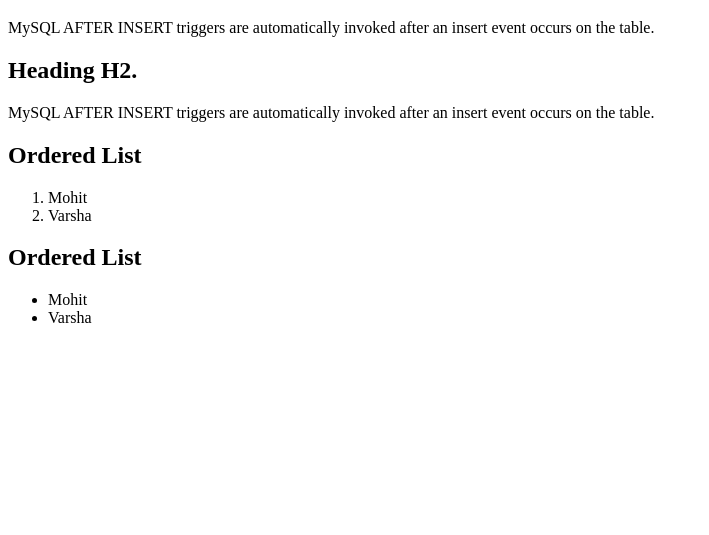
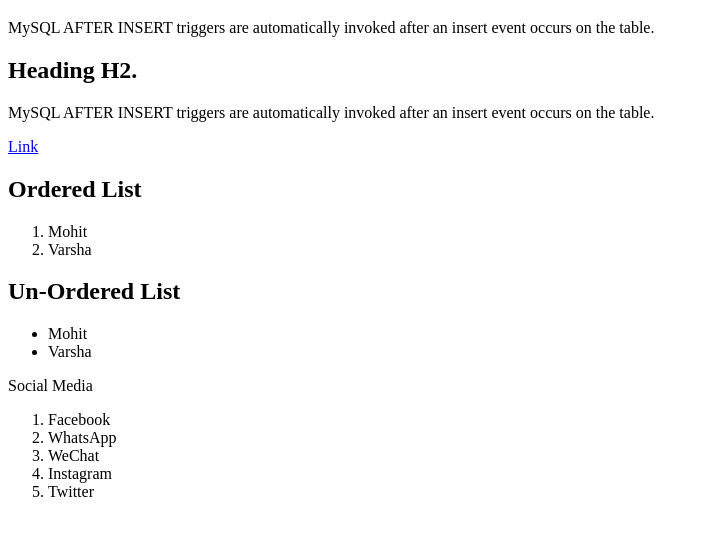
Before and after one commit to 02Ian/FSD_Upgrad, a plain HTML site: page index.html in a window 1280 px wide. Shown: the part 61-596 px from the top of the page, without its empty margins (0-709 px from the left). Drawn offline with Linux system fonts and the light colour scheme.

```diff
--- a/index.html
+++ b/index.html
@@ -15,6 +15,9 @@
         <h3>Heading H2.</h3>
         <h4>Heading H2.</h4> -->
 
+        <!-- Anchor Tag -->
+        <a href="https://www.google.com/" target="_blank"> Link</a>
+
         <!-- <Ordered List> -->
         <h2>Ordered List</h2>
         <ol>
@@ -23,11 +26,21 @@
         </ol>
 
         <!-- <Un-Ordered List> -->
-        <h2>Ordered List</h2>
+        <h2>Un-Ordered List</h2>
         <ul>
             <li>Mohit</li>
             <li>Varsha</li>
         </ul>
-
+        <div>
+            <h7>Social Media</h7>
+            <ol>
+                <!-- TODO: for each list item, add anchor tag with given url -->
+                <li><a href="https://www.facebook.com"></a>Facebook</li>
+                <li><a href="https://www.whatsapp.com"></a>WhatsApp</li>
+                <li><a href="https://www.wechat.com"></a>WeChat</li>
+                <li><a href="https://www.instagram.com"></a>Instagram</li>
+                <li><a href="https://www.twitter.com"></a>Twitter</li>
+            </ol>
+        </div>
     </body>
 </html>
```
Also changed, not shown: home.html (added, +13 -0 lines), script/script.js (added, +29 -0 lines).
